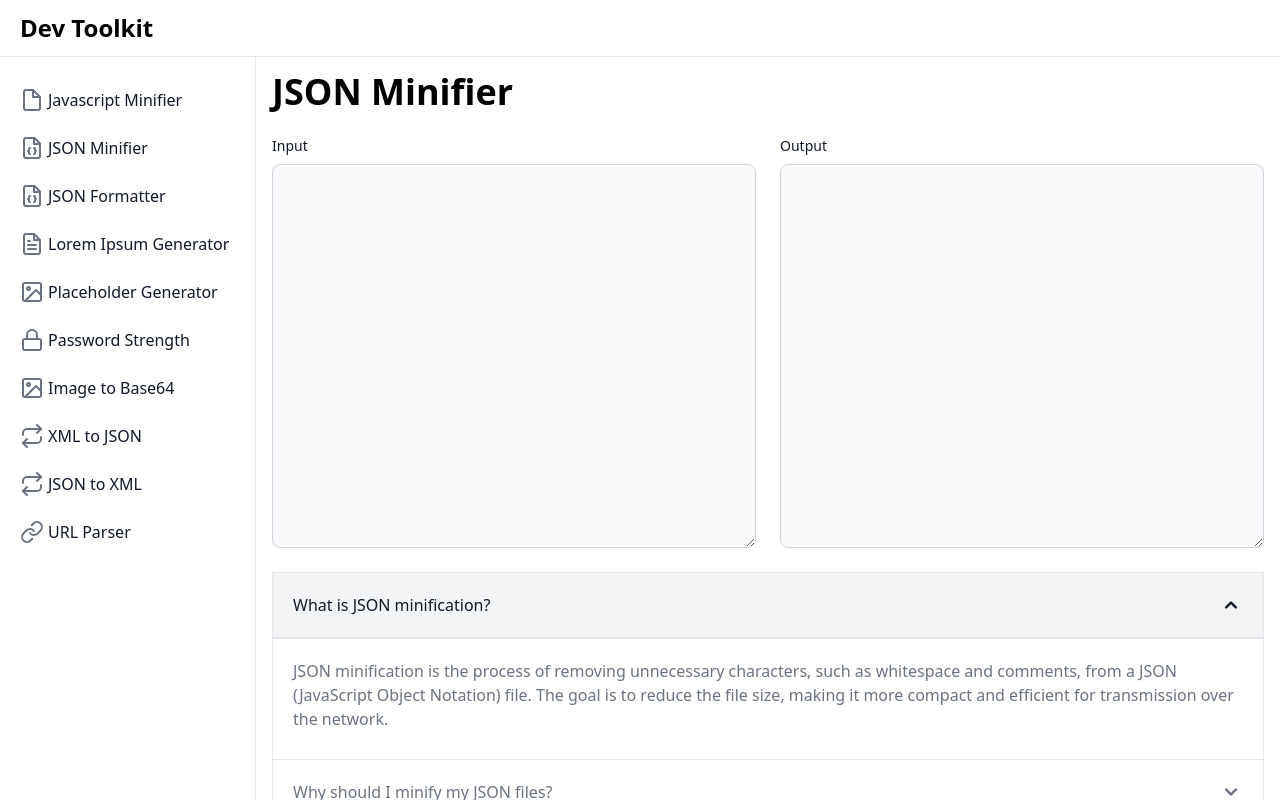
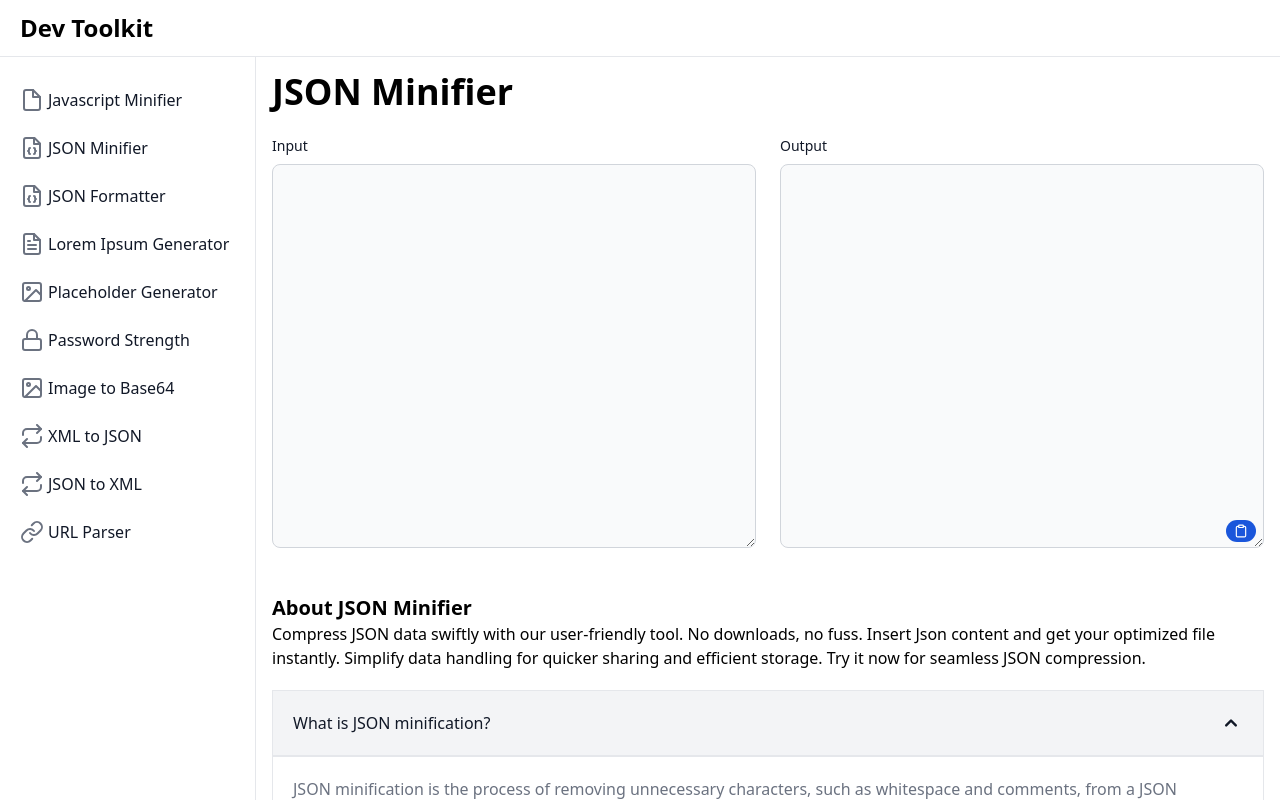
Before and after one commit to FelipeBockMagagnin/devtoolkitapp, a Next.js app: page /minify-json in a window 1280 px wide. Shown: the top 800 px of the page. Built offline with nearby package versions, Linux system fonts and the light colour scheme.

Commit message:
chore: improve json minifier seo

```diff
--- a/src/app/minify-json/page.js
+++ b/src/app/minify-json/page.js
@@ -1,8 +1,8 @@
 import MinifyJson from '../../components/minify-json';
 
 export const metadata = {
-    title: 'Minify JSON - Dev Toolkit',
-    description: 'Minify and campact your json, maximize website performance with this efficient JSON minifier online free tool.',
+    title: 'JSON Minifier - Dev Toolkit',
+    description: 'Minify and compact your JSON (JavaScript Object Notation), removing unnecessary characters, such as whitespace and comments with this online free tool.',
 }
 
 export default function Page() {
--- a/src/components/minify-json.js
+++ b/src/components/minify-json.js
@@ -3,6 +3,7 @@
 import Faq from "@/components/Faq";
 import Title from "@/components/Title";
 import { useState } from "react";
+import { FiClipboard } from 'react-icons/fi';
 
 export default function MinifyJson() {
     const [jsonOutput, setJsonOutput] = useState('');
@@ -66,9 +67,28 @@ export default function MinifyJson() {
 
                 <div>
                     <label htmlFor="message" className="block mb-2 text-sm font-medium text-gray-900 dark:text-white">Output</label>
-                    <textarea disabled value={jsonOutput} id="message" rows="6" className="sm:h-96 block p-2.5 w-full text-sm text-gray-900 bg-gray-50 rounded-lg border border-gray-300 focus:ring-blue-500 focus:border-blue-500 dark:bg-gray-700 dark:border-gray-600 dark:placeholder-gray-400 dark:text-white dark:focus:ring-blue-500 dark:focus:border-blue-500" ></textarea>
+
+                    <div id="tooltip-default" role="tooltip" class="absolute z-10 invisible inline-block px-3 py-2 text-sm font-medium text-white transition-opacity duration-300 bg-gray-900 rounded-lg shadow-sm opacity-0 tooltip dark:bg-gray-700">
+                        Copy to clipboard
+                        <div class="tooltip-arrow" data-popper-arrow></div>
+                    </div>
+                    <textarea disabled value={jsonOutput} id="message" rows="6" className="sm:h-96 block p-2.5 w-full text-sm text-gray-900 bg-gray-50 rounded-lg border border-gray-300 focus:ring-blue-500 focus:border-blue-500 dark:bg-gray-700 dark:border-gray-600 dark:placeholder-gray-400 dark:text-white dark:focus:ring-blue-500 dark:focus:border-blue-500" >
+
+                    </textarea>
+                    <button data-tooltip-target="tooltip-default" type="button" onClick={() => {navigator.clipboard.writeText(jsonOutput)}} className="relative float-right bottom-7 text-white bg-blue-700 ml-2 hover:bg-blue-800 focus:outline-none focus:ring-4 focus:ring-blue-300 font-medium rounded-full text-sm px-2 py-1 text-center mr-2 dark:bg-blue-600 dark:hover:bg-blue-700 dark:focus:ring-blue-800">
+                        <FiClipboard/>
+                    </button>
                     <p className="text-xs text-red-600 dark:text-white">{jsonError}</p>
                 </div>
+            </div>
+
+
+            <div className="mt-5 mb-5">
+                <span className="text-xl font-bold">About JSON Minifier</span>
+                <br/>
+                <span>
+                    Compress JSON data swiftly with our user-friendly tool. No downloads, no fuss. Insert Json content and get your optimized file instantly. Simplify data handling for quicker sharing and efficient storage. Try it now for seamless JSON compression.
+                </span>
             </div>
 
             <Faq menus={menus}/>
```
